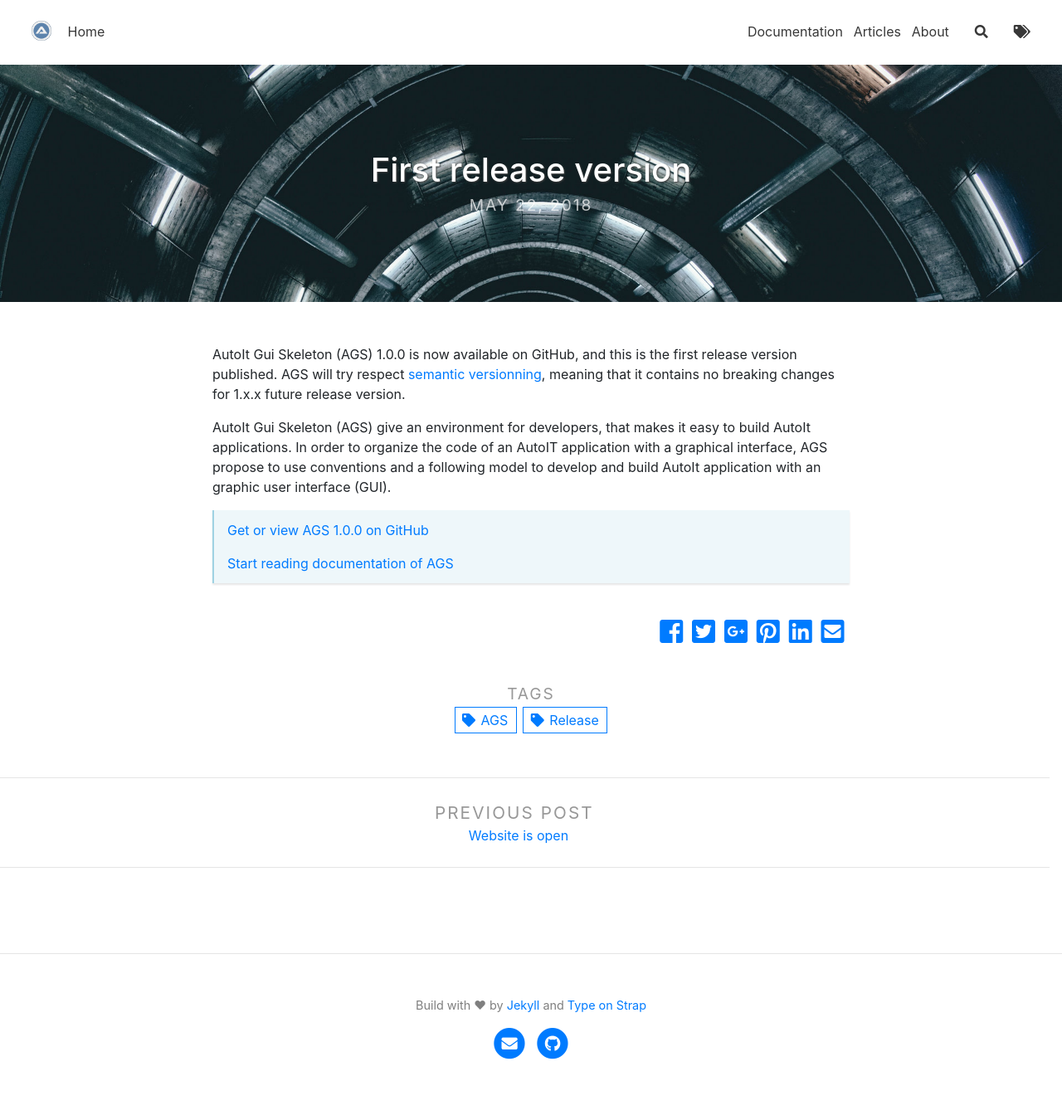
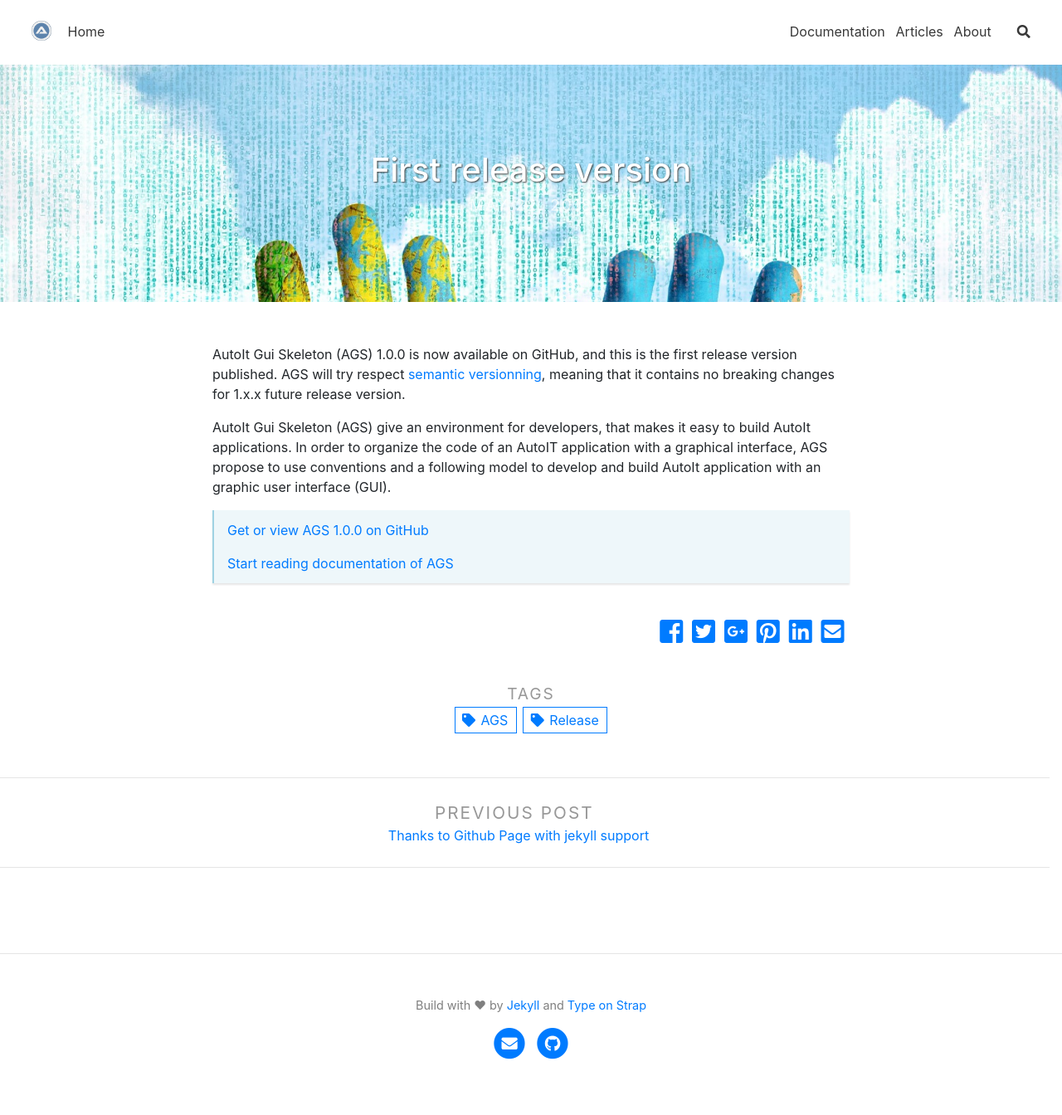
Before and after one commit to v20100v/AGS, a Jekyll site: the page built from docs/_posts/2018-05-22-ags-first-release-version.md, in a window 1280 px wide. Shown: the whole page at 83% size. Built offline with Jekyll 4.4.1, drawn with Linux system fonts in a browser that asks for light colours; nearby versions of some CDN libraries; comment, search, counter and statistics services are not loaded.

Commit message:
Website add

```diff
--- a/docs/_config.yml
+++ b/docs/_config.yml
@@ -68,7 +68,7 @@ theme_settings:
       enabled: true
     tags:
       icon: "tags"
-      enabled: true
+      enabled: false
 
   # Localization strings
   str_follow_on: "Follow on"
--- a/docs/_posts/2018-05-17-open-it.md
+++ b/docs/_posts/2018-05-17-open-it.md
@@ -1,8 +1,9 @@
 ---
 layout: post
-title: Website is open
+title: Thanks to Github Page with jekyll support
 tags: [AGS]
 feature-img: "assets/img/background-board-bokeh-929245.jpg"
+thumbnail: "assets/img/background-board-bokeh-929245.jpg"
 excerpt_separator: <!--more-->
 ---
 
--- a/docs/_posts/2018-05-22-ags-first-release-version.md
+++ b/docs/_posts/2018-05-22-ags-first-release-version.md
@@ -2,7 +2,8 @@
 layout: post
 title: First release version
 tags: [AGS, Release]
-feature-img: "assets/img/black-and-white-contemporary-dark-1040489.jpg"
+feature-img: "assets/img/documentation/hand-3285912_1920.jpg"
+thumbnail: "assets/img/documentation/hand-3285912_1920.jpg"
 excerpt_separator: <!--more-->
 ---
 
```
Also changed, not shown: docs/pages/documentation.md (+3 -3 lines), docs/README.md (deleted), docs/assets/img/documentation/AGS-package-and-deployment-result.png (renamed from docs/assets/img/documentation/getting-started/AGS-package-and-deployment-result.png), docs/assets/img/documentation/autoit-gui-skeleton_overview.png (renamed from docs/assets/img/documentation/getting-started/autoit-gui-skeleton_overview.png), docs/assets/img/documentation/computer.jpeg (renamed from docs/assets/img/documentation/code-organization/computer.jpeg), docs/assets/img/documentation/hand-3285912_1920.jpg (renamed from docs/assets/img/documentation/getting-started/hand-3285912_1920.jpg), 1 other file.
